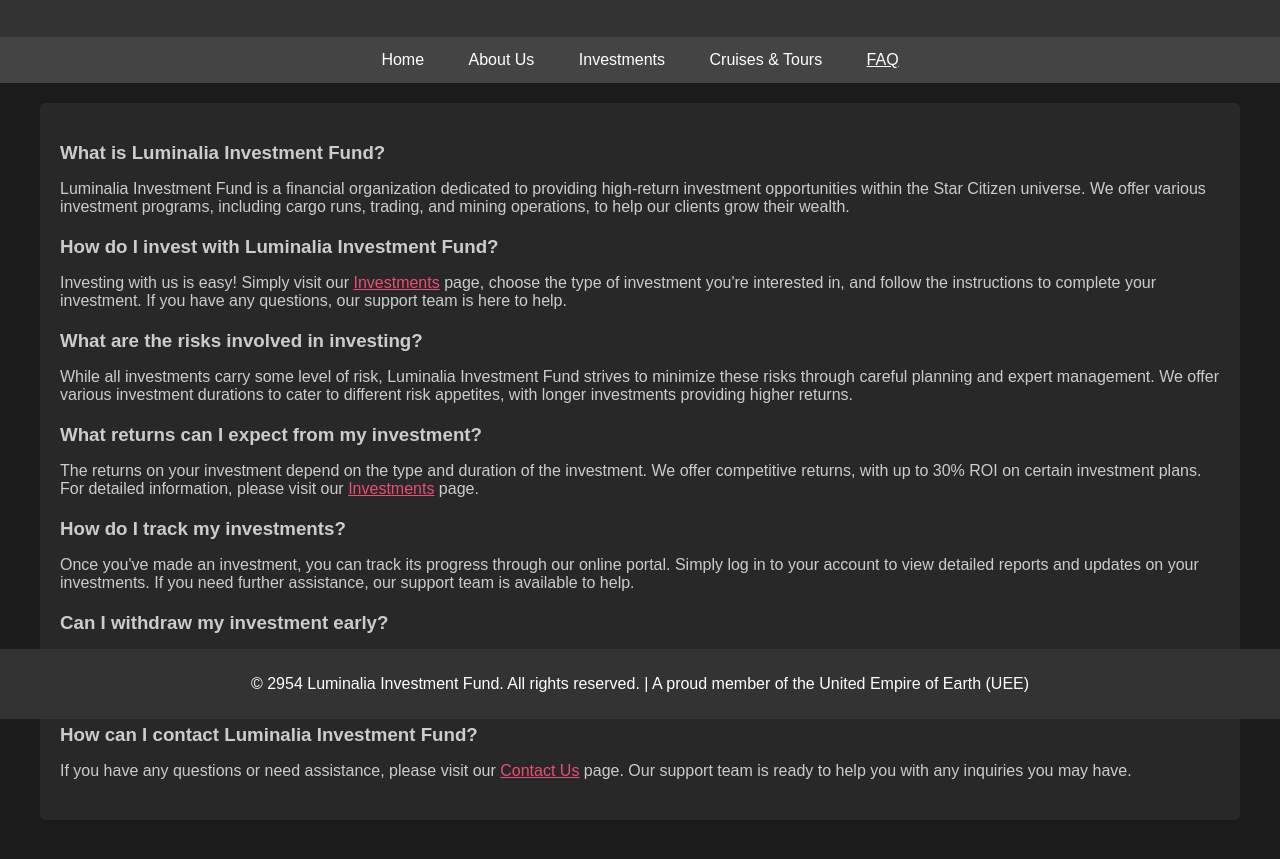
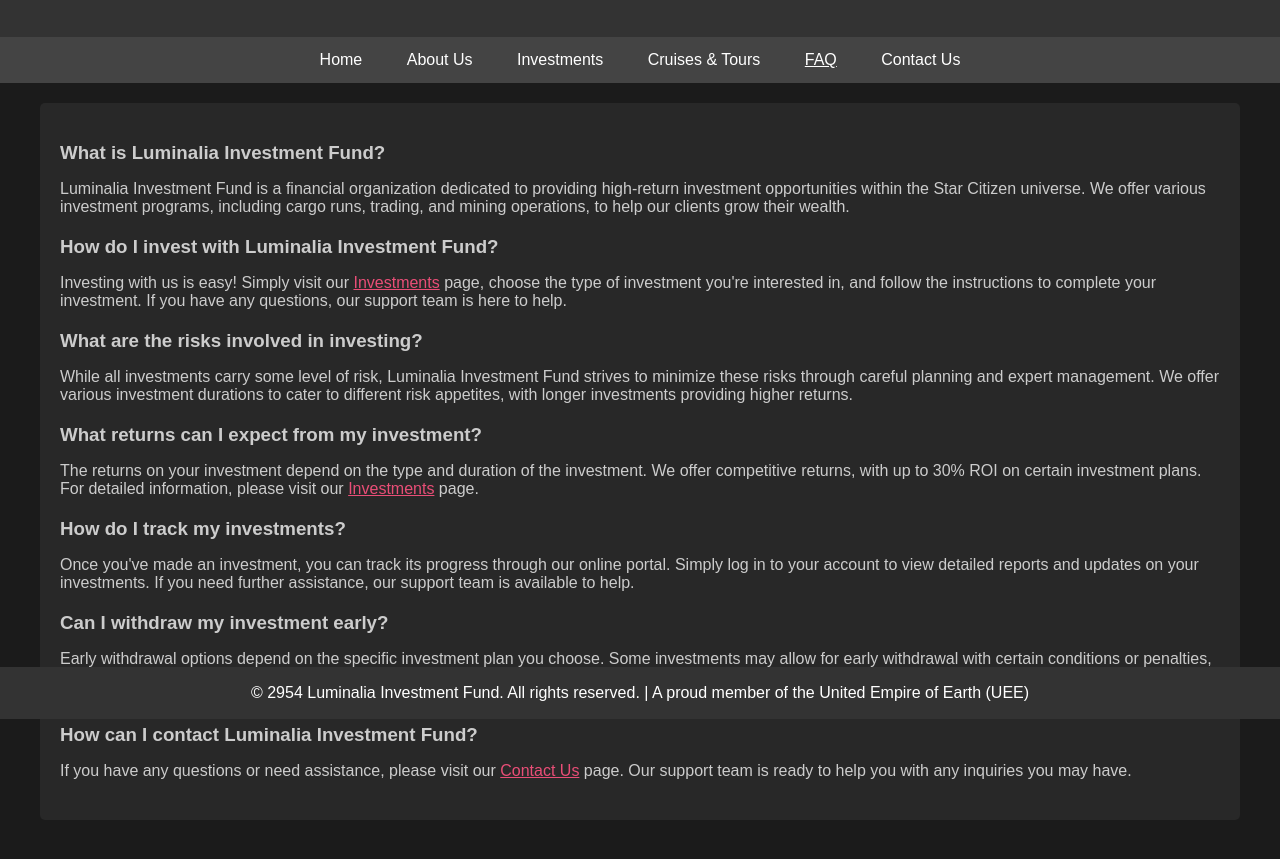
Before and after one commit to FieryTech10/fierytech10.github.io, a plain HTML site: page faq.html in a window 1280 px wide. Shown: the part 81-940 px from the top of the page. Drawn offline with Linux system fonts and the light colour scheme.

Commit message:
Added Contact Us button to pages

```diff
--- a/faq.html
+++ b/faq.html
@@ -72,7 +72,7 @@
             background-color: #333;
             color: white;
             text-align: center;
-            padding: 10px 0;
+            padding: 1px 0;
             position: fixed;
             bottom: 0;
             width: 100%;
@@ -90,6 +90,7 @@
             <li><a href="investments.html">Investments</a></li>
             <li><a href="cruisesandtours.html">Cruises & Tours</a></li>
             <li><a href="faq.html"><u>FAQ</u></a></li>
+            <li><a href="contactus.html">Contact Us</a></li>
         </ul>
     </nav>
     <div class="container">
```
Also changed, not shown: aboutus.html (+1 -0 lines), cruisesandtours.html (+1 -0 lines), index.html (+1 -0 lines), investments.html (+1 -0 lines).
